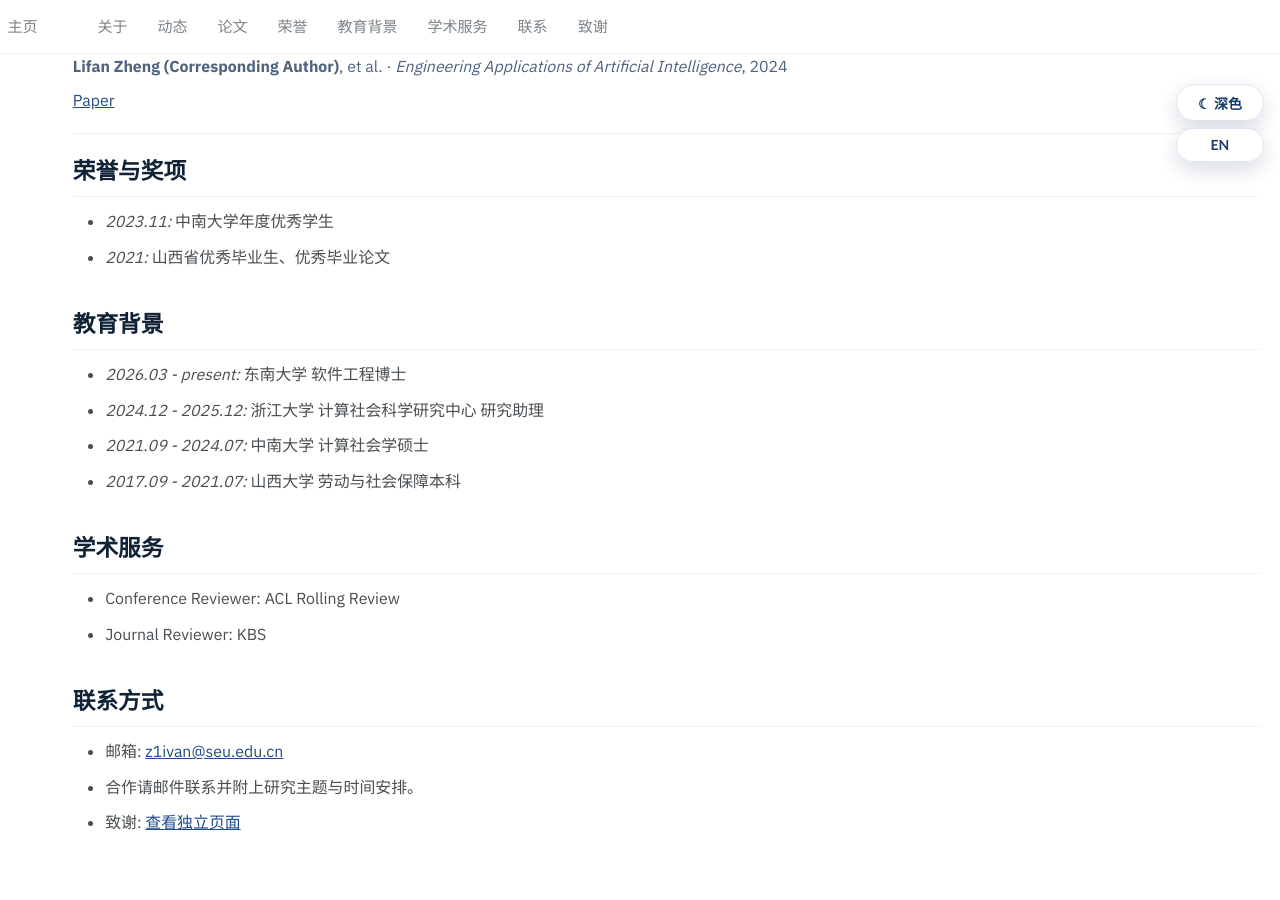
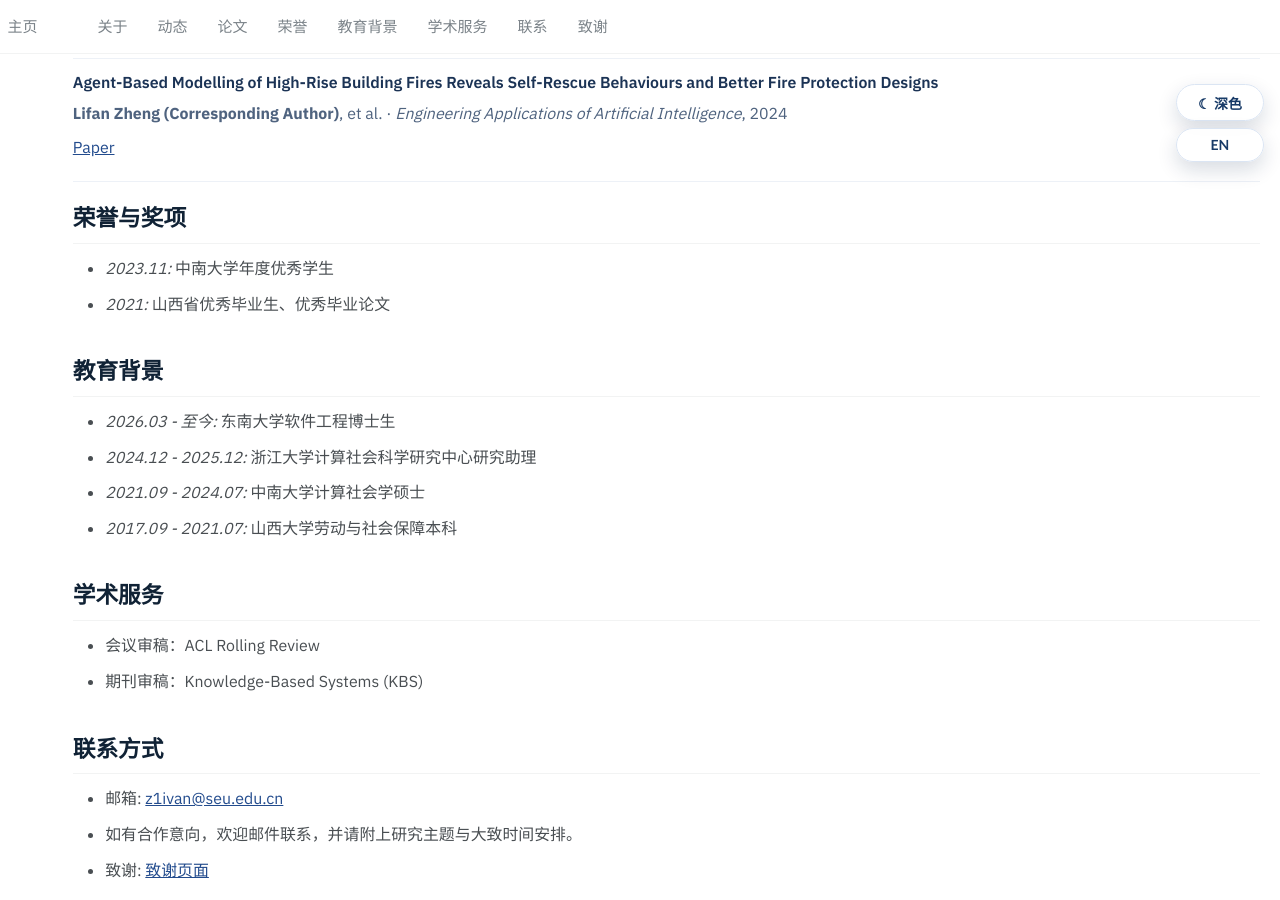
Before and after one commit to Z1ivan/Z1ivan.github.io, a Jekyll site: the page built from _pages/about_zh.md, in a window 1280 px wide and 900 px high, scrolled down 1298 px. Built offline with Jekyll 4.4.1, drawn with Linux system fonts in a browser that asks for light colours; before the commit the page ends 2151 px from its top, so only the background shows below that; some of the changed text lies outside the part shown.

Commit message:
Align bilingual homepage copy

```diff
--- a/_pages/about_zh.md
+++ b/_pages/about_zh.md
@@ -12,8 +12,8 @@ html_lang: zh-CN
     <img class="hero-avatar" src="{{ site.author.avatar | relative_url }}" alt="郑力凡头像" loading="eager">
     <div class="hero-main">
       <p class="hero-title">郑力凡</p>
-      <p class="hero-subtitle">东南大学 软件工程博士生</p>
-      <p class="hero-meta">南京，中国</p>
+      <p class="hero-subtitle">东南大学软件工程博士生</p>
+      <p class="hero-meta">中国南京</p>
       <div class="hero-affiliation">
         {% if site.school_logo and site.school_logo != "" %}
         <img class="school-logo" src="{{ site.school_logo | relative_url }}" alt="Southeast University logo" loading="lazy">
@@ -21,10 +21,11 @@ html_lang: zh-CN
         <span class="school-logo-fallback">SEU</span>
       </div>
 
-      <p class="hero-intro">Hi，我现在是一名一年级博士生，师从<a href="https://liufancs.github.io/"><strong>刘帆</strong></a>教授。十分有幸，我曾和<a href="https://t1ans1r.github.io/"><strong>田雨</strong></a>研究员合作。此前我在浙江大学担任研究助理，并在中南大学获得计算社会学硕士学位。</p>
+      <p class="hero-intro">Hi，我目前是东南大学软件工程博士生，师从<a href="https://liufancs.github.io/"><strong>刘帆</strong></a>教授。我也有幸曾与<a href="https://t1ans1r.github.io/"><strong>田雨</strong></a>研究员合作。进入东南大学之前，我曾在浙江大学担任研究助理，并在中南大学获得计算社会学硕士学位。</p>
 
       <div class="chip-list">
         <span class="chip">大语言模型</span>
+        <span class="chip">AI 智能体</span>
         <span class="chip">表示学习</span>
         <span class="chip">社会仿真</span>
       </div>
@@ -38,8 +39,9 @@ html_lang: zh-CN
 
 # 动态
 <div class="event-list">
-  <div class="event-item"><span class="event-date">2025.11</span><span class="event-desc"> 论文被 <strong>AAAI 2026</strong> 接收。</span></div>
-  <div class="event-item"><span class="event-date">2024.01</span><span class="event-desc"> 论文被 <strong>Engineering Applications of Artificial Intelligence</strong> 接收。</span></div>
+  <div class="event-item"><span class="event-date">2026.04</span><span class="event-desc"> 论文被 <strong>ACL 2026</strong> 接收（Findings +2）。</span></div>
+  <div class="event-item"><span class="event-date">2025.11</span><span class="event-desc"> 论文被 <strong>AAAI 2026</strong> 录用。</span></div>
+  <div class="event-item"><span class="event-date">2024.01</span><span class="event-desc"> 论文被 <strong>Engineering Applications of Artificial Intelligence</strong> 录用。</span></div>
 </div>
 
 <span class="anchor" id="publications"></span>
@@ -86,20 +88,20 @@ html_lang: zh-CN
 <span class="anchor" id="education"></span>
 
 # 教育背景
-- *2026.03 - present:* 东南大学 软件工程博士
-- *2024.12 - 2025.12:* 浙江大学 计算社会科学研究中心 研究助理
-- *2021.09 - 2024.07:* 中南大学 计算社会学硕士
-- *2017.09 - 2021.07:* 山西大学 劳动与社会保障本科
+- *2026.03 - 至今:* 东南大学软件工程博士生
+- *2024.12 - 2025.12:* 浙江大学计算社会科学研究中心研究助理
+- *2021.09 - 2024.07:* 中南大学计算社会学硕士
+- *2017.09 - 2021.07:* 山西大学劳动与社会保障本科
 
 <span class="anchor" id="services"></span>
 
 # 学术服务
-- Conference Reviewer: ACL Rolling Review
-- Journal Reviewer: KBS
+- 会议审稿：ACL Rolling Review
+- 期刊审稿：Knowledge-Based Systems (KBS)
 
 <span class="anchor" id="contact"></span>
 
 # 联系方式
 - 邮箱: [z1ivan@seu.edu.cn](mailto:z1ivan@seu.edu.cn)
-- 合作请邮件联系并附上研究主题与时间安排。
-- 致谢: [查看独立页面](/zh/acknowledgements/)
+- 如有合作意向，欢迎邮件联系，并请附上研究主题与大致时间安排。
+- 致谢: [致谢页面](/zh/acknowledgements/)
```
Also changed, not shown: _pages/about.md (+2 -2 lines).
